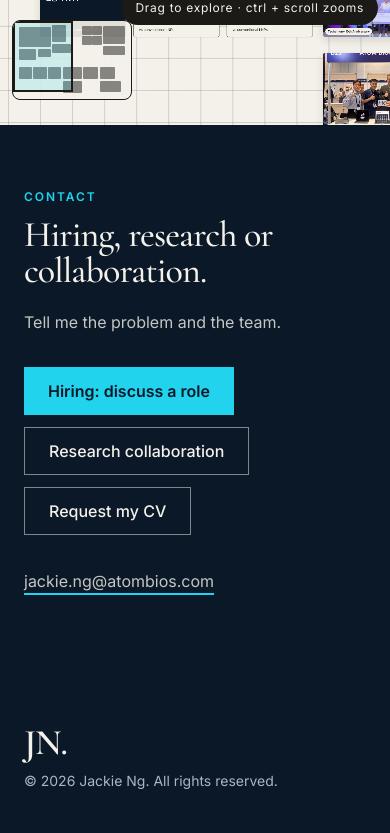
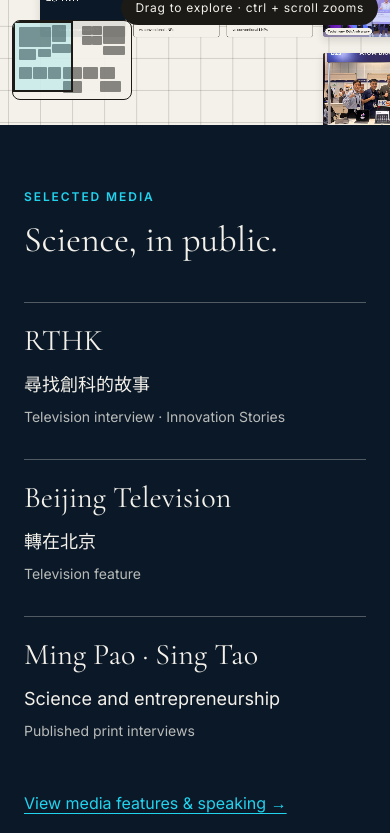
Before and after one commit to Grasswall/jackieng-profile, a Next.js app: page /jackieng-profile/ in a window 390 px wide. Shown: the part 6220-7053 px from the top of the page. Built offline with nearby package versions, Linux system fonts and the light colour scheme.

Commit message:
Surface verified media coverage on homepage

```diff
--- a/src/app/page.tsx
+++ b/src/app/page.tsx
@@ -1,4 +1,5 @@
 import { TalentSignal, ContactCta } from "@/components/TalentSignal";
+import { MediaProof } from "@/components/MediaProof";
 import { TrainedModel3D } from "@/components/TrainedModel3D";
 import { FounderLens } from "@/components/motion/FounderLens";
 import { EvidenceLayers } from "@/components/motion/EvidenceLayers";
@@ -13,6 +14,7 @@ export default function Home() {
       <TrainedModel3D />
       <EvidenceLayers />
       <WorkIndex />
+      <MediaProof />
       <ContactCta />
     </main>
   );
--- /dev/null
+++ b/src/components/MediaProof.tsx
@@ -0,0 +1,26 @@
+import Link from 'next/link'
+
+const coverage = [
+  { outlet: 'RTHK', title: '尋找創科的故事', format: 'Television interview · Innovation Stories' },
+  { outlet: 'Beijing Television', title: '轉在北京', format: 'Television feature' },
+  { outlet: 'Ming Pao · Sing Tao', title: 'Science and entrepreneurship', format: 'Published print interviews' },
+]
+
+export function MediaProof() {
+  return (
+    <section id="media" aria-labelledby="media-proof-heading" className="on-dark scroll-mt-16 bg-deep px-6 py-16 text-cream md:px-12 md:py-24">
+      <div className="mx-auto max-w-6xl">
+        <p className="text-xs font-semibold uppercase tracking-[0.16em] text-signal">Selected media</p>
+        <h2 id="media-proof-heading" className="mt-3 font-heading text-4xl leading-tight md:text-6xl">Science, in public.</h2>
+        <div className="mt-10 grid gap-8 md:grid-cols-3">
+          {coverage.map(item => <article key={item.outlet} className="border-t border-cream/30 pt-5">
+            <h3 className="font-heading text-3xl">{item.outlet}</h3>
+            <p className="mt-3 text-lg">{item.title}</p>
+            <p className="mt-2 text-sm text-cream/75">{item.format}</p>
+          </article>)}
+        </div>
+        <Link href="/speaking" className="mt-10 inline-flex min-h-11 items-center text-signal underline underline-offset-4">View media features & speaking →</Link>
+      </div>
+    </section>
+  )
+}
--- a/src/components/Nav.tsx
+++ b/src/components/Nav.tsx
@@ -27,6 +27,7 @@ export function Nav({ items: pageItems }: NavProps) {
     { label: 'Founder', href: '/#founder' },
     { label: 'Proof', href: '/#proof' },
     { label: 'Evidence', href: '/#evidence' },
+    { label: 'Media', href: '/#media' },
     { label: 'Work map', href: '/#work-index' },
     { label: 'Contact', href: '/#contact' },
   ] : pageItems
```
